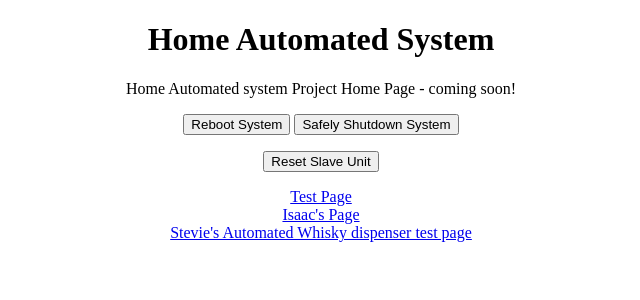
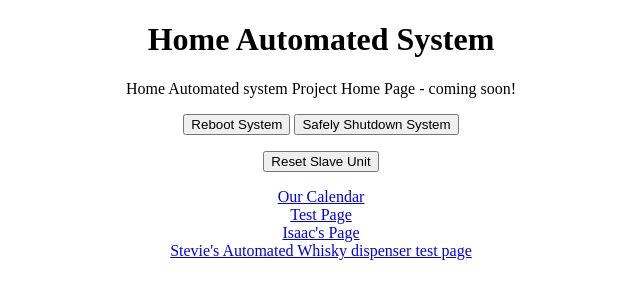
Before and after one commit to CraigHissett/PiHome, a Python web app: template templates/index.html in a window 1280 px wide. Shown: the top 300 px of the page, without its empty margins (319-959 px from the left). Run offline with Jinja, Linux system fonts and the light colour scheme; the template is opened without the code that fills it, so the values that code supplies are empty.

Commit message:
Update index.html

```diff
--- a/templates/index.html
+++ b/templates/index.html
@@ -34,6 +34,7 @@ Home Automated system Project Home Page - coming soon!<br>
   <button id="ArdReset" name="Arduino" value="Reset">Reset Slave Unit</button>
 </form>
 <p></p>
+<a href="/calendar">Our Calendar</a><br>
 <a href="/test">Test Page</a><br>
 <a href="/isaac">Isaac's Page</a><br>
 <a href="/glenmorangie"> Stevie's Automated Whisky dispenser test page</a><br>
```
